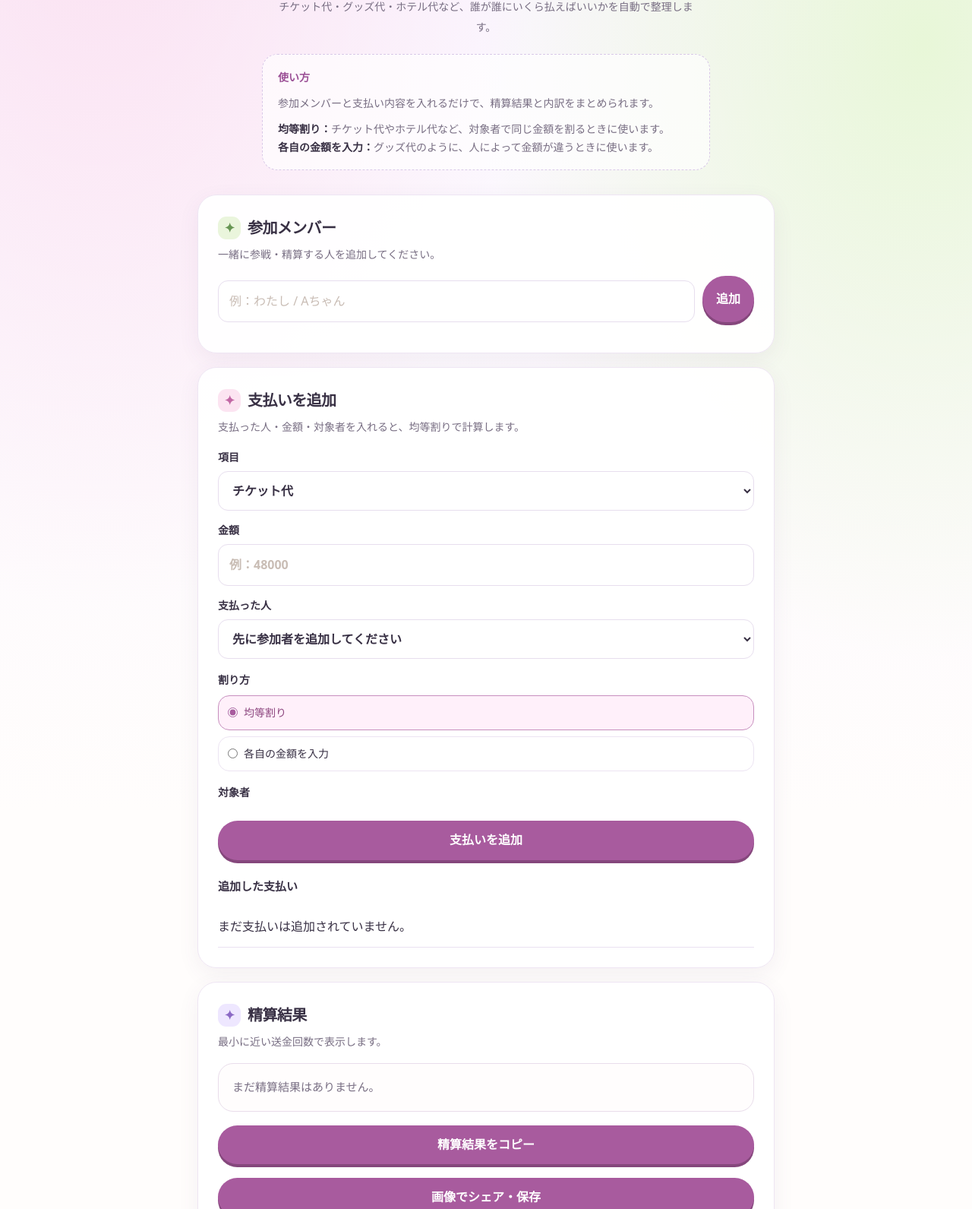
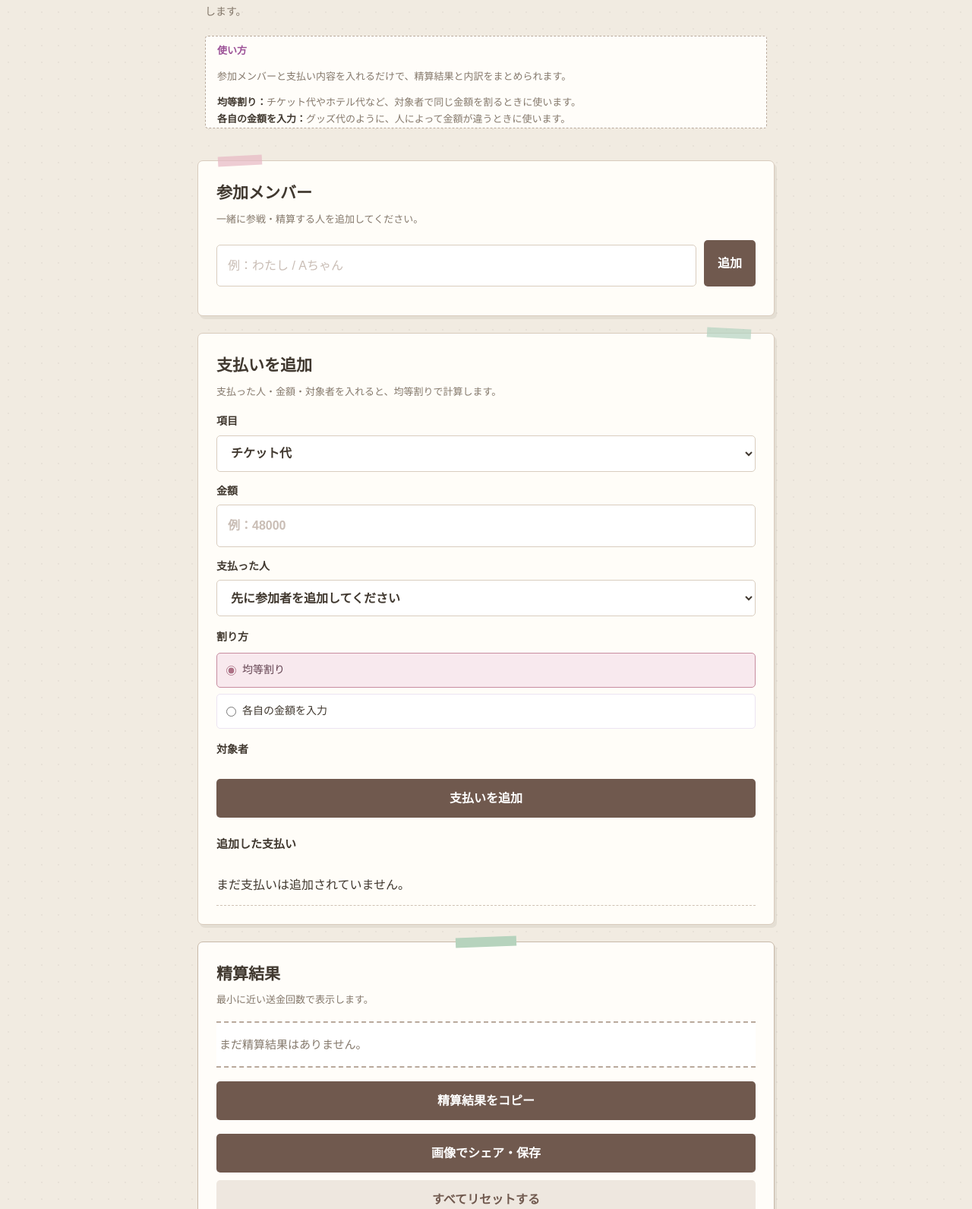
Before and after one commit to rikomuze/settlement-maker, a plain HTML site: page index.html in a window 1280 px wide. Shown: the part 171-1762 px from the top of the page at 76% size. Drawn offline with nearby package versions, Linux system fonts and the light colour scheme.

Commit message:
Align settlement UI with MUZE Tool Box ticket and receipt stationery theme

```diff
--- a/style.css
+++ b/style.css
@@ -408,3 +408,46 @@ button:active{transform:scale(.98)}
 .result-line{font-size:17px;font-weight:800;padding:15px 12px;background:#f9eff8;border-radius:13px;margin:9px 0;border:0;overflow-wrap:anywhere}
 .breakdown-block{background:#f8f7fc;border:0;border-radius:15px}
 @media(max-width:520px){.app{width:calc(100% - 24px)}.hero{padding-top:22px}.card{padding:19px 16px}.input-row{grid-template-columns:minmax(0,1fr) auto}.input-row button{width:auto;padding-inline:20px}.checkbox-group{grid-template-columns:repeat(2,minmax(0,1fr))}.individual-row{grid-template-columns:1fr}.mini-guide{padding:15px}}
+
+/* MUZE TOOL BOX sibling theme: ticket counter + receipt */
+@import url('https://fonts.googleapis.com/css2?family=Klee+One:wght@400;600&family=Zen+Kaku+Gothic+New:wght@400;500;700&display=swap');
+:root{--bg:#f1ebe1;--card:#fffdf8;--text:#40382f;--muted:#85796c;--line:#dcd1c3;--accent:#735b50;--accent-light:#f3e8e2;--danger:#ae586c;--shadow:none}
+body{font-family:"Zen Kaku Gothic New","Hiragino Sans",sans-serif;background:radial-gradient(rgba(64,56,47,.055) 1px,transparent 1px) 0 0/22px 22px,#f1ebe1;color:var(--text)}
+.tool-nav{max-width:760px;margin:16px auto 0;padding:0 16px;display:flex;align-items:center;justify-content:space-between;gap:12px;font-size:12px}
+.tool-nav a{font-family:"Klee One",cursive;font-weight:600;border-bottom:1px dashed #87786b}
+.tool-nav span{font-size:10px;letter-spacing:.14em;color:#96897c}
+.app{max-width:760px;padding-top:8px}
+.hero{position:relative;padding:24px 10px 20px;text-align:left}
+.eyebrow{border-radius:0;background:#d9e5d7;color:#526c59;font-size:10px;padding:5px 10px;letter-spacing:.13em;transform:rotate(-1deg)}
+h1{margin-top:16px;font-family:"Klee One",sans-serif;font-size:clamp(30px,7vw,43px);letter-spacing:0;font-weight:600}
+.title-accent{color:#a8667e}
+.lead{margin:12px 0 0;font-size:14px;max-width:530px}
+.card{background:#fffdf8;border:1px solid #d8cbbd;border-radius:7px;box-shadow:3px 4px 0 rgba(84,65,51,.08);padding:24px;margin-top:22px;position:relative}
+.card:before{content:"";position:absolute;width:58px;height:13px;background:#e7b9c4b5;top:-7px;left:26px;transform:rotate(-3deg)}
+.card:nth-of-type(2):before{background:#b5d3c1b5;left:auto;right:30px;transform:rotate(3deg)}
+.card h2{font-family:"Klee One",sans-serif;font-size:21px;letter-spacing:0}
+.card h2:before{display:none}
+.hint{font-size:13px}
+.mini-guide{max-width:none;margin:18px 0 0;background:#fffdf9;border:1px dashed #b8a99b;border-radius:4px;padding:0;box-shadow:none;transform:none}
+.mini-guide summary{cursor:pointer;list-style:none;padding:12px 15px;font-family:"Klee One",sans-serif;text-align:left;margin:0}
+.mini-guide summary::-webkit-details-marker{display:none}
+.mini-guide p{padding:0 15px;margin:8px 0 12px;font-size:13px}
+input,select{border:1px solid #d9cdbf;border-radius:5px;background:white;min-height:48px}
+input:focus,select:focus{border-color:#b07d91;outline:2px solid #efd6df}
+button{border-radius:5px;box-shadow:none!important}
+.primary,.input-row button{background:#70594e;color:#fff}
+.primary:hover,.input-row button:hover{background:#59463d}
+.secondary{background:#eee7df;color:#70594e}
+.checkbox-label,.radio-label{border-radius:5px;background:#fff;min-height:46px}
+.checkbox-label:has(input:checked),.radio-label:has(input:checked){background:#f8e9ee;border-color:#c78c9f;color:#644452}
+.checkbox-label input,.radio-label input{accent-color:#ae7085}
+.member-name:before{content:"✳";color:#a56d81}
+.delete-btn{border-radius:4px;background:#fff8f8}
+.payment-list li{border-bottom:1px dashed #cfc2b4}
+.result-card{background:#fffdf9;border:1px solid #c7b8a8}
+.result-card:before{width:80px;background:#b6d3bd;left:50%;transform:translateX(-50%) rotate(-2deg)}
+.result-box{background:#fff;border:0;border-top:2px dashed #b9a99c;border-bottom:2px dashed #b9a99c;border-radius:0;padding:16px 4px;position:relative}
+.result-section-title{font-family:"Klee One",sans-serif;color:#70594e}
+.result-line{background:#f5eee7;border:0;border-radius:3px;font-size:16px;box-shadow:none}
+.breakdown-block{background:#faf7f2;border-radius:3px;border-left:3px solid #d6b0be}
+@media(max-width:520px){.tool-nav{margin-top:12px}.app{width:calc(100% - 28px)}.hero{padding-top:16px}.card{padding:21px 16px}.input-row{grid-template-columns:minmax(0,1fr) auto}.input-row button{width:auto}}
```
